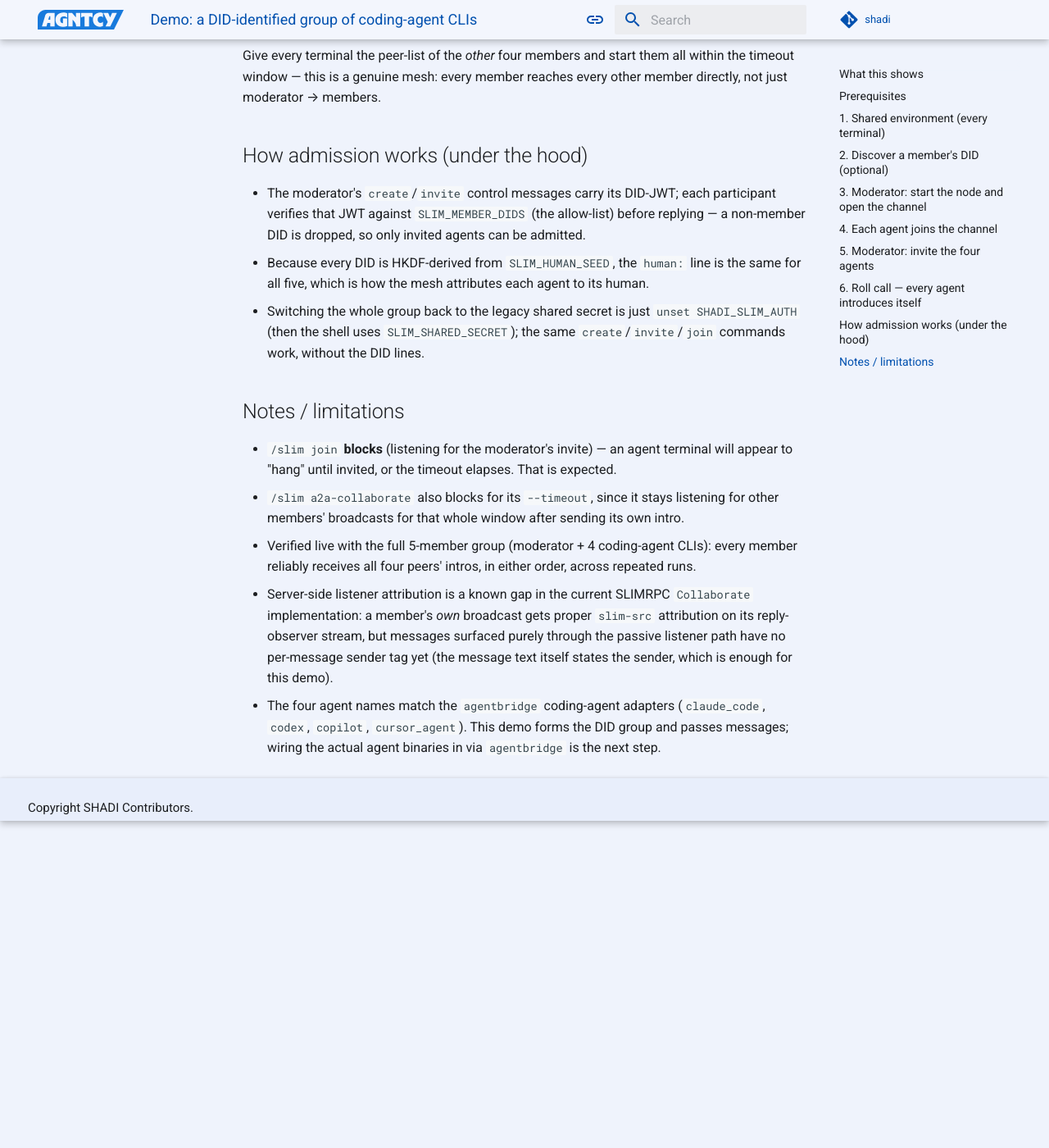
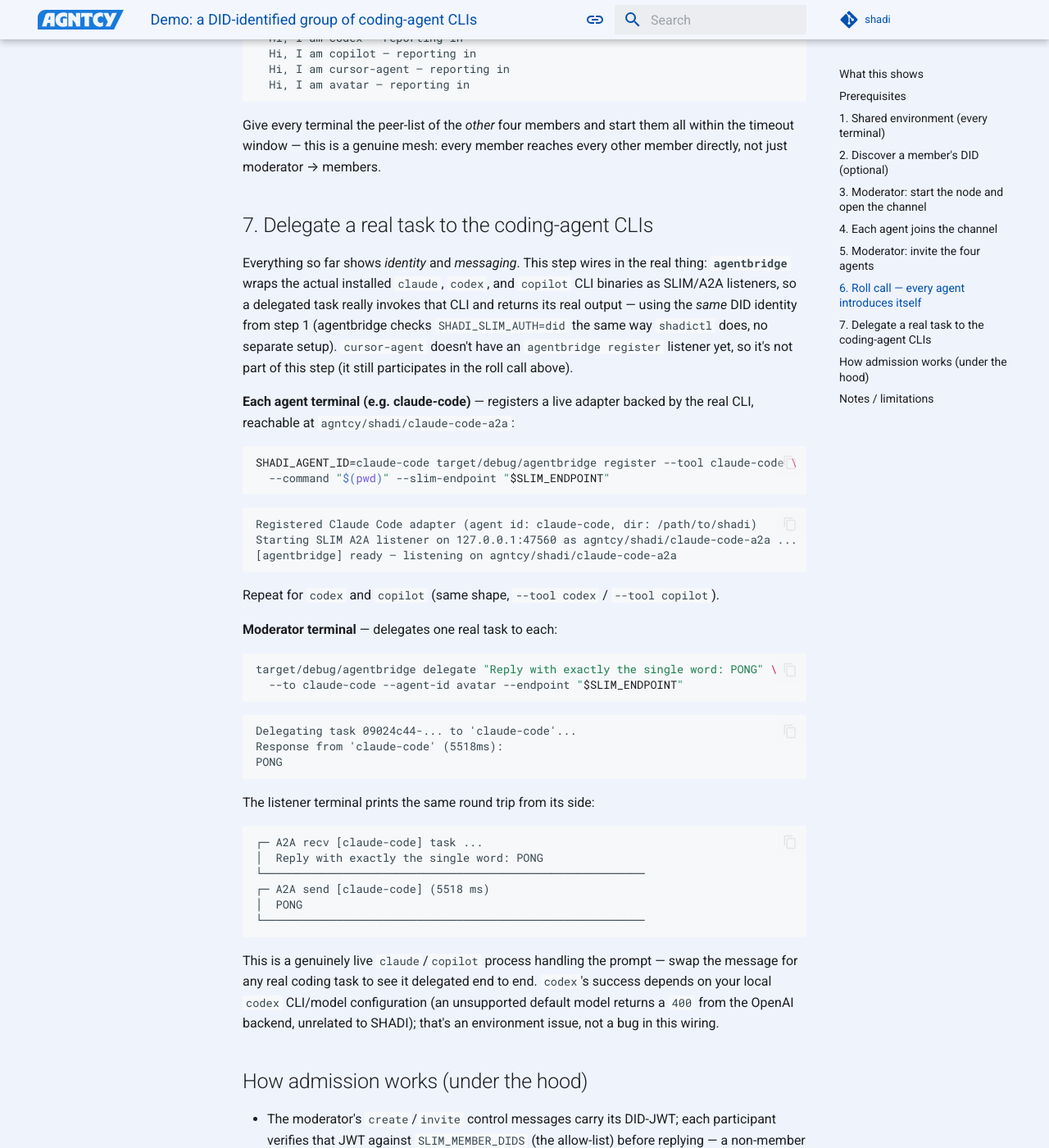
Before and after one commit to agntcy/shadi, an MkDocs documentation site: the page built from docs/demos/did-agent-group.md, in a window 1280 px wide and 1400 px high, scrolled down 4056 px. Shown: the whole window at 82% size. Built offline with MkDocs 1.6.1 and Material for MkDocs 9.7.7, drawn with Linux system fonts in a browser that asks for light colours; comment, search, counter and statistics services are not loaded; some of the changed text lies outside the part shown.

Commit message:
docs(demo): delegate real tasks to claude/codex/copilot via agentbridge
Adds a step where agentbridge registers claude-code/codex/copilot as live
SLIM/A2A listeners backed by the real installed CLI binaries, under the
same DID identity as the rest of the demo, and the moderator delegates an
actual task to each. Verified live end to end.

Signed-off-by: Luca Muscariello <muscariello@ieee.org>

````diff
--- a/docs/demos/did-agent-group.md
+++ b/docs/demos/did-agent-group.md
@@ -28,6 +28,9 @@ It uses only `shadictl` shell commands. You can run it two ways:
 - **A2A-native group messaging** — `/slim a2a-collaborate` broadcasts and receives
   through A2A's `Message` type (SLIM's group/multicast is used underneath A2A via
   the SLIMRPC `Collaborate` RPC, not instead of it), with `slim-src` attribution.
+- **Real coding-agent CLIs in the loop** — `agentbridge` wraps the actual `claude`/
+  `codex`/`copilot` binaries as SLIM/A2A listeners under the same DID identity, so a
+  delegated task really executes on that CLI, not a mock.
 
 ## Prerequisites
 
@@ -177,6 +180,59 @@ Give every terminal the peer-list of the *other* four members and start them all
 within the timeout window — this is a genuine mesh: every member reaches every
 other member directly, not just moderator → members.
 
+## 7. Delegate a real task to the coding-agent CLIs
+
+Everything so far shows *identity* and *messaging*. This step wires in the real
+thing: **`agentbridge`** wraps the actual installed `claude`, `codex`, and `copilot`
+CLI binaries as SLIM/A2A listeners, so a delegated task really invokes that CLI and
+returns its real output — using the *same* DID identity from step 1 (agentbridge
+checks `SHADI_SLIM_AUTH=did` the same way `shadictl` does, no separate setup).
+`cursor-agent` doesn't have an `agentbridge register` listener yet, so it's not part
+of this step (it still participates in the roll call above).
+
+**Each agent terminal (e.g. claude-code)** — registers a live adapter backed by the
+real CLI, reachable at `agntcy/shadi/claude-code-a2a`:
+
+```bash
+SHADI_AGENT_ID=claude-code target/debug/agentbridge register --tool claude-code \
+  --command "$(pwd)" --slim-endpoint "$SLIM_ENDPOINT"
+```
+```text
+Registered Claude Code adapter (agent id: claude-code, dir: /path/to/shadi)
+Starting SLIM A2A listener on 127.0.0.1:47560 as agntcy/shadi/claude-code-a2a ...
+[agentbridge] ready — listening on agntcy/shadi/claude-code-a2a
+```
+
+Repeat for `codex` and `copilot` (same shape, `--tool codex` / `--tool copilot`).
+
+**Moderator terminal** — delegates one real task to each:
+
+```bash
+target/debug/agentbridge delegate "Reply with exactly the single word: PONG" \
+  --to claude-code --agent-id avatar --endpoint "$SLIM_ENDPOINT"
+```
+```text
+Delegating task 09024c44-... to 'claude-code'...
+Response from 'claude-code' (5518ms):
+PONG
+```
+
+The listener terminal prints the same round trip from its side:
+```text
+┌─ A2A recv [claude-code] task ...
+│  Reply with exactly the single word: PONG
+└─────────────────────────────────────────────────────────
+┌─ A2A send [claude-code] (5518 ms)
+│  PONG
+└─────────────────────────────────────────────────────────
+```
+
+This is a genuinely live `claude`/`copilot` process handling the prompt — swap the
+message for any real coding task to see it delegated end to end. `codex`'s success
+depends on your local `codex` CLI/model configuration (an unsupported default model
+returns a `400` from the OpenAI backend, unrelated to SHADI); that's an environment
+issue, not a bug in this wiring.
+
 ## How admission works (under the hood)
 
 - The moderator's `create`/`invite` control messages carry its DID-JWT; each
@@ -202,7 +258,8 @@ other member directly, not just moderator → members.
   attribution on its reply-observer stream, but messages surfaced purely through the
   passive listener path have no per-message sender tag yet (the message text itself
   states the sender, which is enough for this demo).
-- The four agent names match the `agentbridge` coding-agent adapters
-  (`claude_code`, `codex`, `copilot`, `cursor_agent`). This demo forms the DID group
-  and passes messages; wiring the actual agent binaries in via `agentbridge` is the
-  next step.
+- `agentbridge register --tool claude-code|codex|copilot` needs that CLI actually
+  installed (and authenticated) on PATH; `cursor-agent` doesn't have a `register`
+  listener yet. A `delegate` failure usually means the target CLI itself errored
+  (auth, unsupported model, etc.), not the SLIM/A2A wiring — the response text
+  includes the real error from that CLI so it's easy to tell apart.
````
Also changed, not shown: 1 other file.
